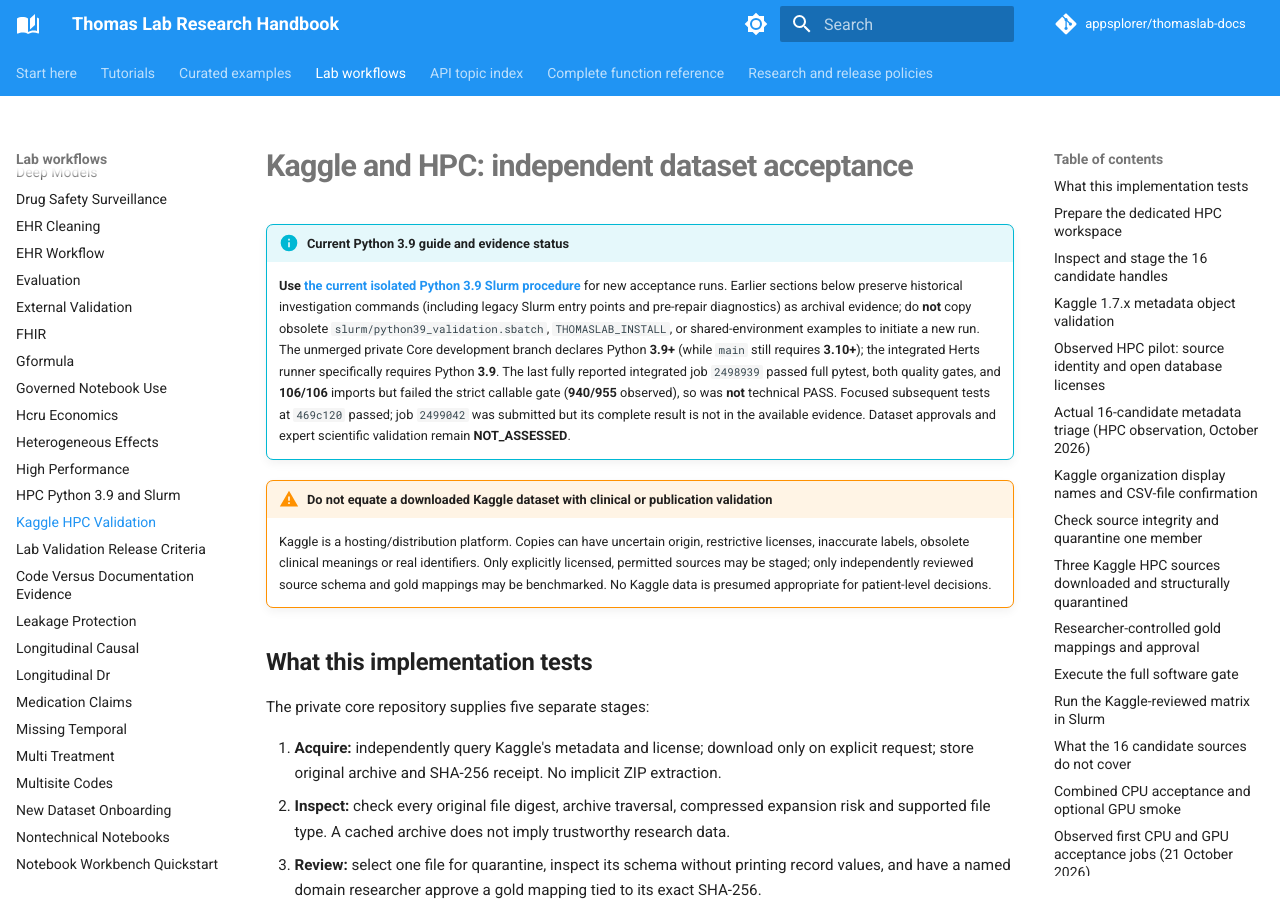
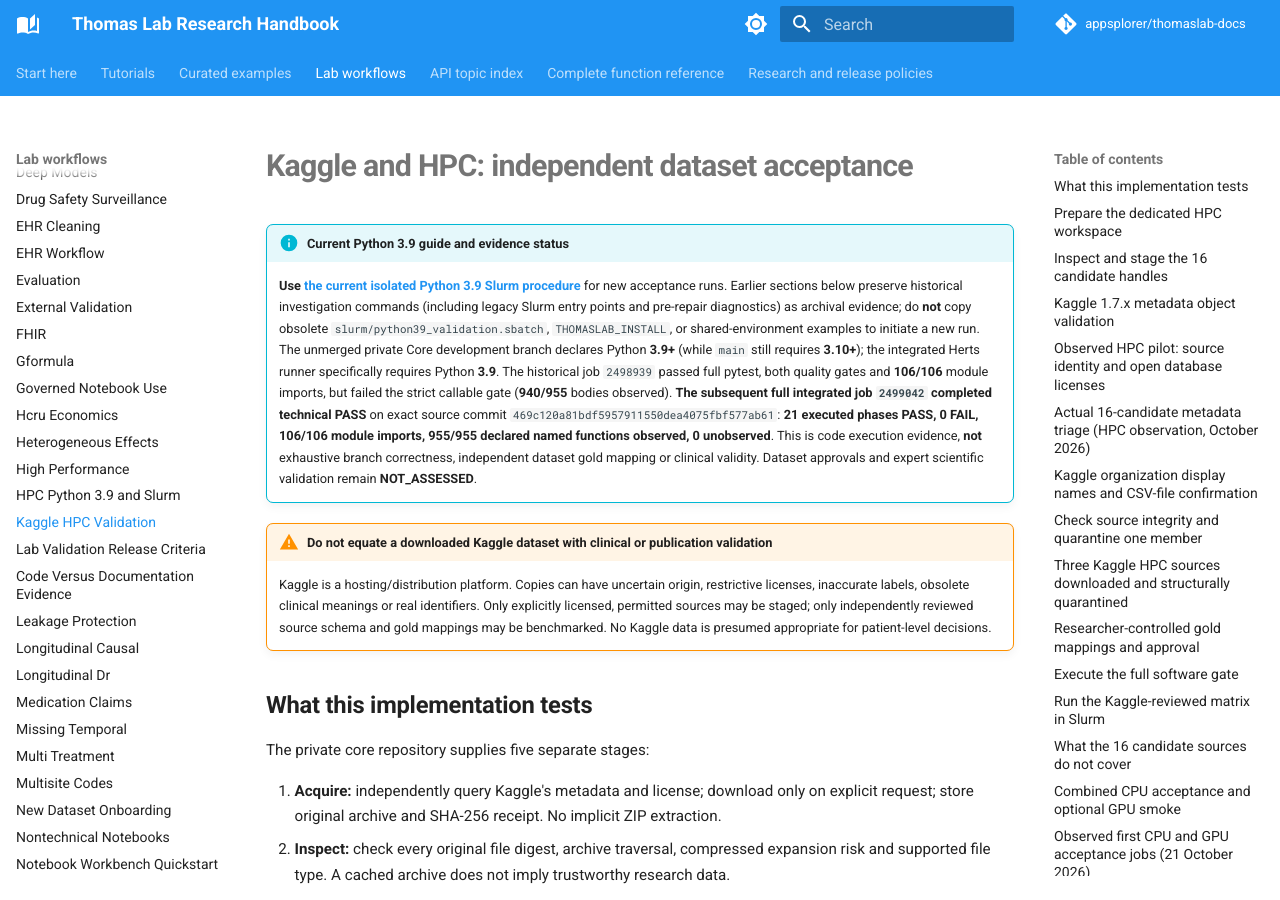
Before and after one commit to appsplorer/thomaslab-docs, an MkDocs documentation site: the page built from docs/guides/kaggle-hpc-acceptance.md, in a window 1280 px wide and 900 px high. Built offline with MkDocs 1.6.1 and Material for MkDocs 9.7.7, drawn with Linux system fonts in a browser that asks for light colours; comment, search, counter and statistics services are not loaded.

Commit message:
docs: record exact-SHA Herts HPC technical PASS and preserve scientific evidence limits

```diff
--- a/docs/guides/kaggle-hpc-acceptance.md
+++ b/docs/guides/kaggle-hpc-acceptance.md
@@ -2,7 +2,7 @@
 
 
 !!! info "Current Python 3.9 guide and evidence status"
-    **Use [the current isolated Python 3.9 Slurm procedure](hpc-python39.md)** for new acceptance runs. Earlier sections below preserve historical investigation commands (including legacy Slurm entry points and pre-repair diagnostics) as archival evidence; do **not** copy obsolete `slurm/python39_validation.sbatch`, `THOMASLAB_INSTALL`, or shared-environment examples to initiate a new run. The unmerged private Core development branch declares Python **3.9+** (while `main` still requires **3.10+**); the integrated Herts runner specifically requires Python **3.9**. The last fully reported integrated job `2498939` passed full pytest, both quality gates, and **106/106** imports but failed the strict callable gate (**940/955** observed), so was **not** technical PASS. Focused subsequent tests at `469c120` passed; job `2499042` was submitted but its complete result is not in the available evidence. Dataset approvals and expert scientific validation remain **NOT_ASSESSED**.
+    **Use [the current isolated Python 3.9 Slurm procedure](hpc-python39.md)** for new acceptance runs. Earlier sections below preserve historical investigation commands (including legacy Slurm entry points and pre-repair diagnostics) as archival evidence; do **not** copy obsolete `slurm/python39_validation.sbatch`, `THOMASLAB_INSTALL`, or shared-environment examples to initiate a new run. The unmerged private Core development branch declares Python **3.9+** (while `main` still requires **3.10+**); the integrated Herts runner specifically requires Python **3.9**. The historical job `2498939` passed full pytest, both quality gates and **106/106** module imports, but failed the strict callable gate (**940/955** bodies observed). **The subsequent full integrated job `2499042` completed technical PASS** on exact source commit `469c120a81bdf5957911550dea4075fbf577ab61`: **21 executed phases PASS, 0 FAIL, 106/106 module imports, 955/955 declared named functions observed, 0 unobserved**. This is code execution evidence, **not** exhaustive branch correctness, independent dataset gold mapping or clinical validity. Dataset approvals and expert scientific validation remain **NOT_ASSESSED**.
 
 
 !!! warning "Do not equate a downloaded Kaggle dataset with clinical or publication validation"
```
